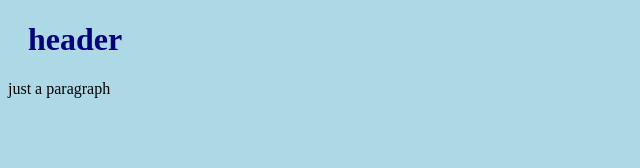
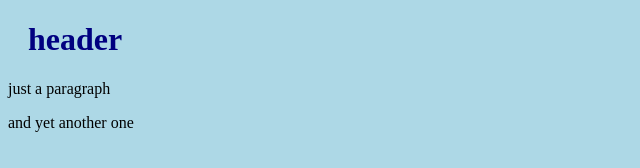
Before and after one commit to michaelsUsername1994/repo2, a plain HTML site: page index.html in a window 1280 px wide. Shown: the whole page, without its empty margins (0-640 px from the left). Drawn offline with Linux system fonts and the light colour scheme.

Commit message:
update index and push

```diff
--- a/index.html
+++ b/index.html
@@ -12,6 +12,7 @@
 <body>
     <h1>header</h1>
     <p>just a paragraph</p>
+    <p>and yet another one</p>
 
 </body>
 </html>
```
